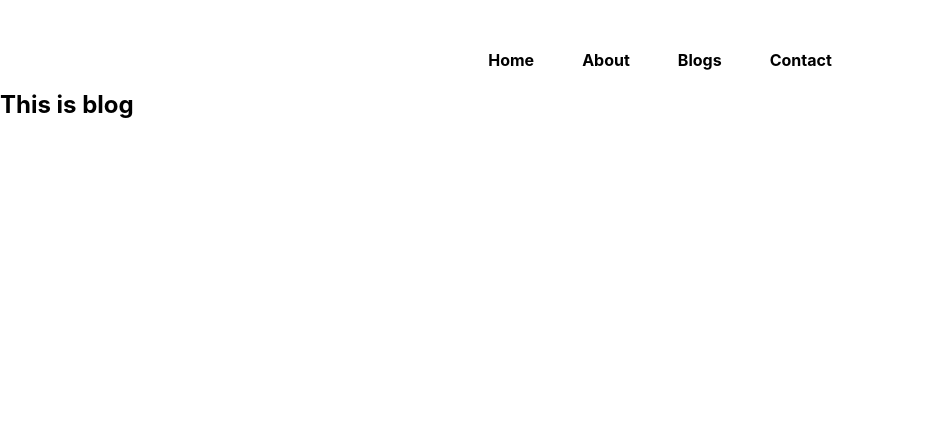
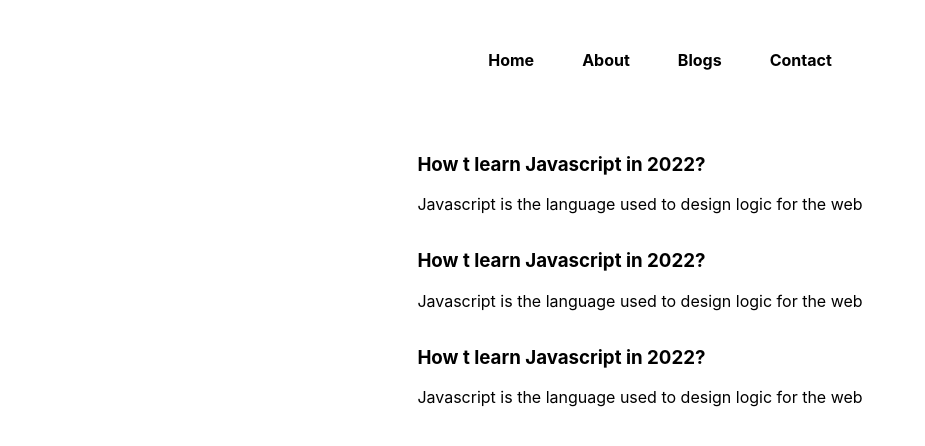
Before and after one commit to Rasujon3/huntingcoder, a Next.js app: page /blog in a window 1280 px wide. Shown: the top 446 px of the page, without its empty margins (0-925 px from the left). Built offline with nearby package versions, Linux system fonts and the light colour scheme.

Commit message:
create Blog & Blogpost page

```diff
--- a/pages/blog.js
+++ b/pages/blog.js
@@ -1,9 +1,26 @@
+import Link from "next/link";
 import React from "react";
+import styles from "../styles/Blog.module.css";
 
 const Blog = () => {
   return (
-    <div>
-      <h2>This is blog</h2>
+    <div className={styles.container}>
+      <main className={styles.main}>
+        <div className={styles.blogItem}>
+          <Link href={"/blogpost/learn-js"}>
+            <h3>How t learn Javascript in 2022?</h3>
+          </Link>
+          <p>Javascript is the language used to design logic for the web</p>
+        </div>
+        <div className="blogItem">
+          <h3>How t learn Javascript in 2022?</h3>
+          <p>Javascript is the language used to design logic for the web</p>
+        </div>
+        <div className="blogItem">
+          <h3>How t learn Javascript in 2022?</h3>
+          <p>Javascript is the language used to design logic for the web</p>
+        </div>
+      </main>
     </div>
   );
 };
--- /dev/null
+++ b/styles/Blog.module.css
@@ -0,0 +1,15 @@
+.container {
+  padding: 0 2rem;
+}
+.main {
+  min-height: 100vh;
+  flex: 1;
+  display: flex;
+  flex-direction: column;
+  justify-content: flex-start;
+  padding-top: 3rem;
+  align-items: center;
+}
+.blogItem h3 {
+  cursor: pointer;
+}
--- /dev/null
+++ b/styles/BlogPost.module.css
@@ -0,0 +1,30 @@
+/* smartphone */
+@media only screen and (max-width: 767px) {
+  .container {
+    padding: 0 2rem;
+  }
+}
+/* tablet */
+@media only screen and (min-width: 768px) and (max-width: 1023px) {
+  .container {
+    padding: 0 12rem;
+  }
+}
+/* desktop */
+@media screen and (min-width: 1024px) {
+  .container {
+    padding: 0 22rem;
+  }
+}
+.main {
+  min-height: 100vh;
+  flex: 1;
+  display: flex;
+  flex-direction: column;
+  justify-content: flex-start;
+  padding-top: 3rem;
+  align-items: center;
+}
+.blogItem h3 {
+  cursor: pointer;
+}
```
Also changed, not shown: pages/blogpost/[slug].js (+16 -2 lines), pages/index.js (+0 -30 lines).
